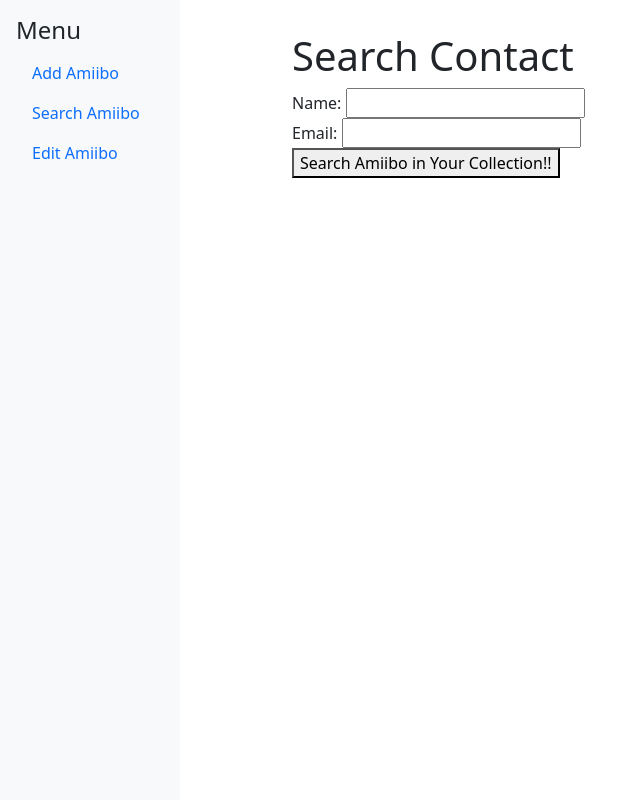
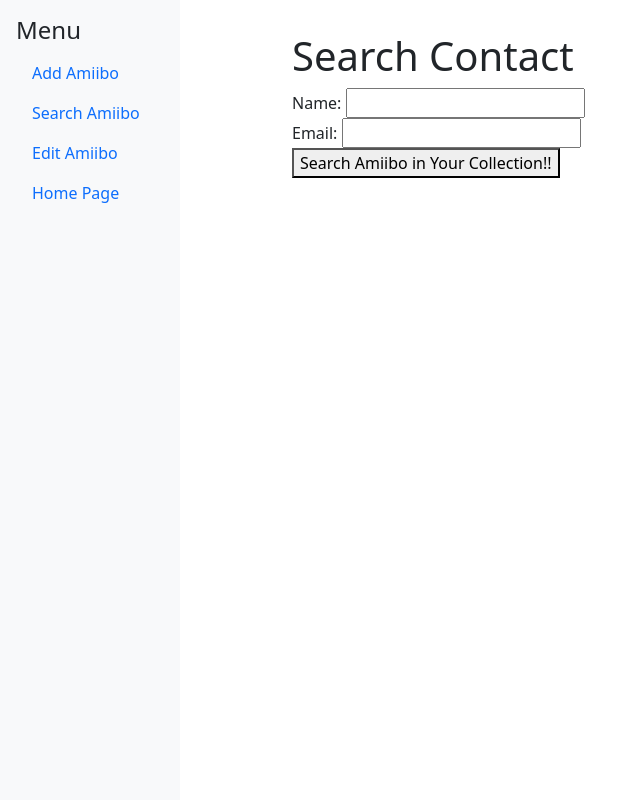
Before and after one commit to esteven-v/CSCI4830-Tech, a Django app: template Tech/templates/search_amiibo.html in a window 1280 px wide. Shown: the whole page, without its empty margins (0-640 px from the left). Run offline with Django 3.2, Linux system fonts and the light colour scheme; the template is opened without the code that fills it, so the values that code supplies are empty; some libraries are stand-ins or nearby versions.

Commit message:
more edits

```diff
--- a/Tech/templates/add_amiibo.html
+++ b/Tech/templates/add_amiibo.html
@@ -11,10 +11,10 @@
 <!-- Success Message -->
 {% if success %}
 <p><strong>Success!</strong> The Amiibo has been successfully added to your collection!</p>
-<!-- Display Added Contact -->
+<!-- Display Added amiibo -->
 <h3>Amiibo Added</h3>
 <p>
-  <strong>Name:</strong> {{ added_contact.name }} <br />
+  <strong>Name:</strong> {{ added_amiibo.name }} <br />
   <strong>Series:</strong> {{ added_amiibo.series }} <br />
   <strong>Owned:</strong> {% if added_amiibo.is_owned %} Yes {% else %} No {% endif %} <br />
   <strong>Condition:</strong> {{ added_amiibo.condition_status }}
--- a/Tech/templates/add_amiibo_css.html
+++ b/Tech/templates/add_amiibo_css.html
@@ -18,7 +18,7 @@
     <strong>Success!</strong> The Amiibo has been successfully added to your Collection!.
   </div>
 
-  <!-- Display Added Contact -->
+  <!-- Display Added amiibo -->
   <div class="card mt-3 shadow-sm">
     <div class="card-body">
       <h5 class="card-title">Amiibo Added</h5>
--- a/Tech/templates/base.html
+++ b/Tech/templates/base.html
@@ -37,6 +37,9 @@
         <li class="nav-item">
           <a class="nav-link" href="{% url 'edit_amiibo' 0 1 %}"> Edit Amiibo </a>
         </li>
+        <li class="nav-item">
+          <a class="nav-link" href="{% url 'index' 0 1 %}"> Home Page </a>
+        </li>
         <!-- Add more links here -->
       </ul>
     </div>
--- a/Tech/templates/edit_amiibo.html
+++ b/Tech/templates/edit_amiibo.html
@@ -5,7 +5,7 @@
 <div>
   <h1>Edit Amiibos</h1>
 
-  <!-- Table for displaying contacts -->
+  <!-- Table for displaying amiibos -->
   <table border="1" cellspacing="0" cellpadding="4">
     <thead>
       <tr>
```
